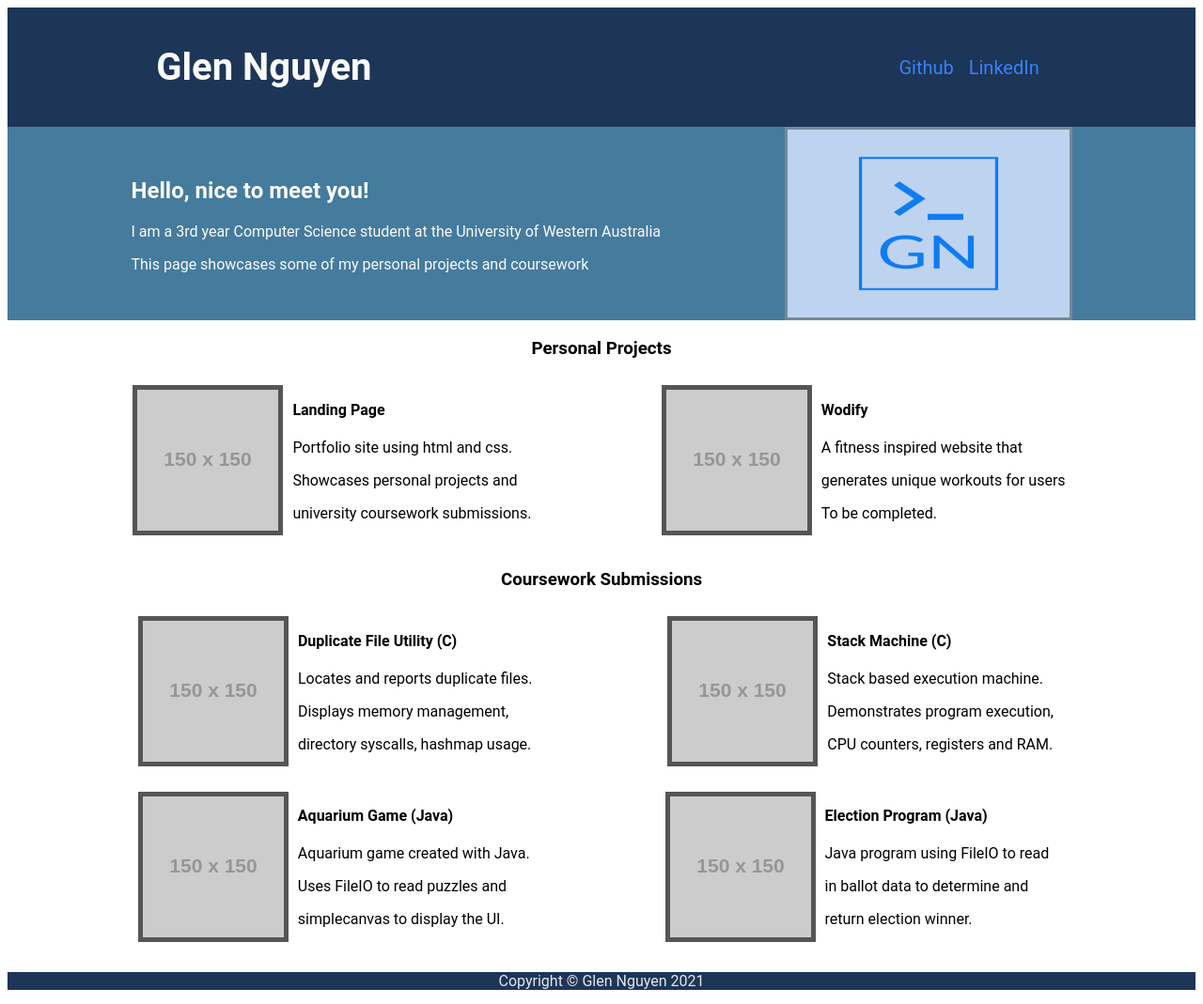
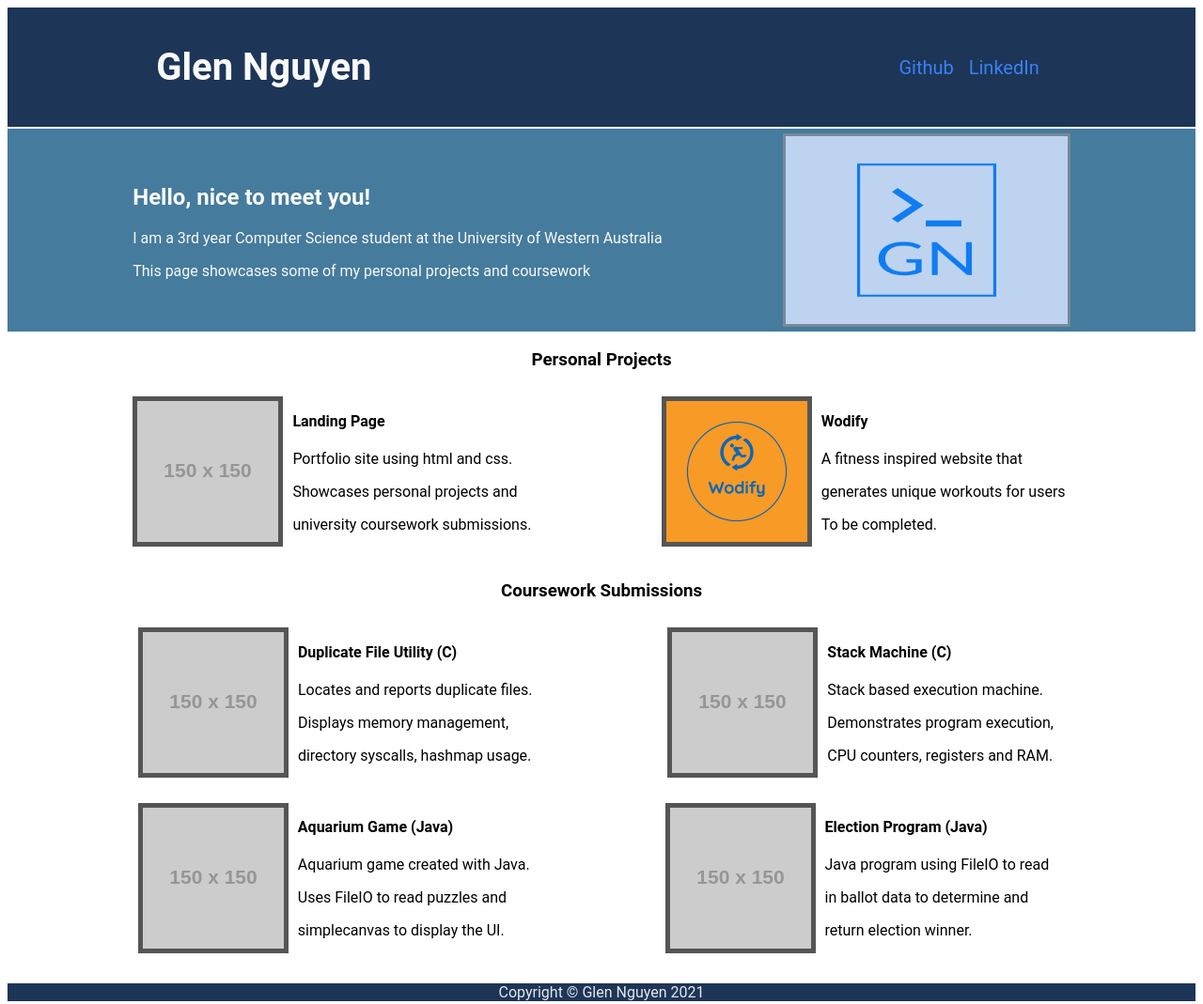
Before and after one commit to GlendleNguyen/Portfolio, a plain HTML site: page index.html in a window 1280 px wide. Shown: the whole page at 94% size. Drawn offline with Linux system fonts and the light colour scheme; placeholder pictures from the web are drawn by us.

Commit message:
added wodify logo

```diff
--- a/index.html
+++ b/index.html
@@ -58,7 +58,7 @@
 
             <div class="proj">
                 <div class="projimg">
-                    <img src="https://via.placeholder.com/150"></a>
+                    <img width="150px" height="150x"  src="images/wodify.jpeg"></a>
                 </div>
                 <div class="projinfo">
                     <h4>Wodify</h4>
--- a/styles.css
+++ b/styles.css
@@ -2,7 +2,9 @@ body {
     font-family: 'Roboto', arial;
 }
 
-img {max-width:100%;}
+img {
+    max-width:100%;
+}
 
 /********** HEADER ITEMS **********/
 .header {
@@ -36,6 +38,8 @@ img {max-width:100%;}
     display: flex;
     justify-content: space-evenly;
     align-items: center;
+    margin-top: 2px;
+    padding: 5px;
 }
 
 .titleright {
```
